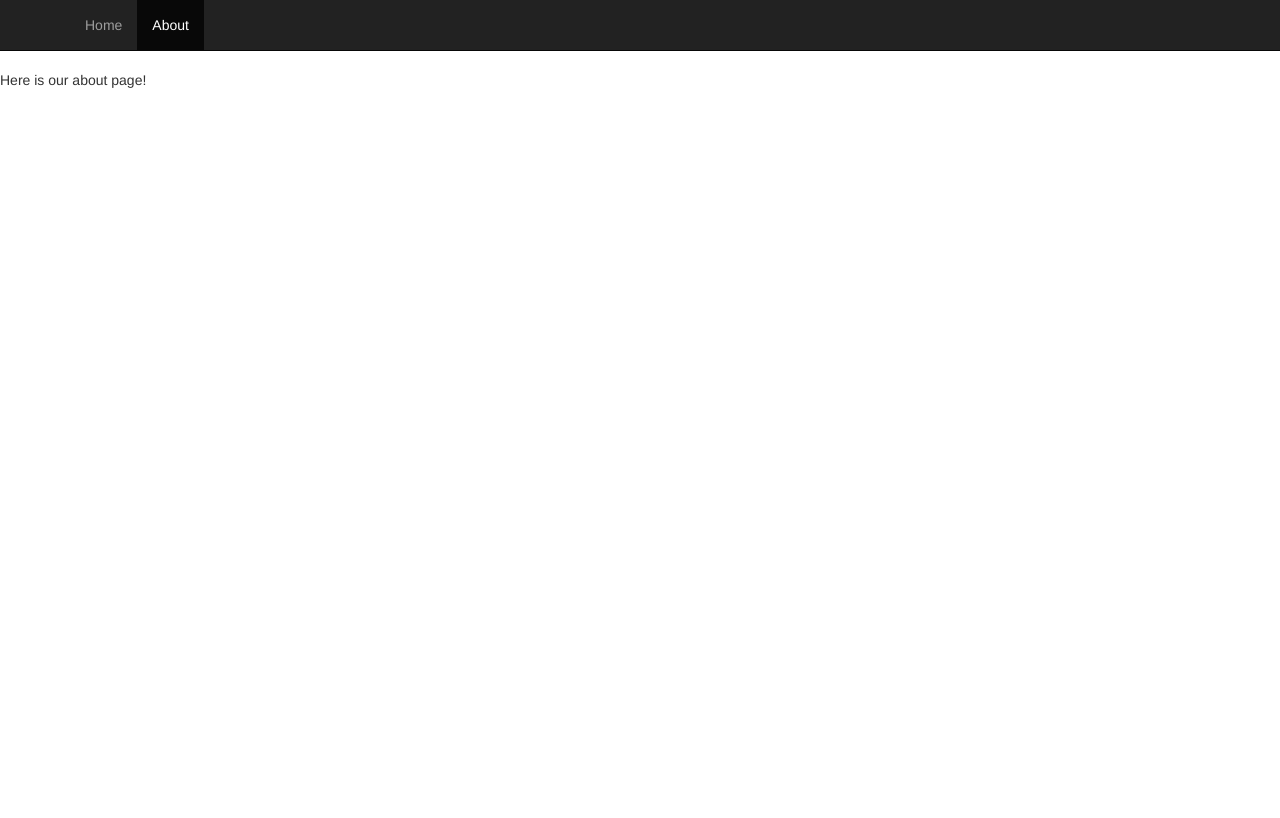
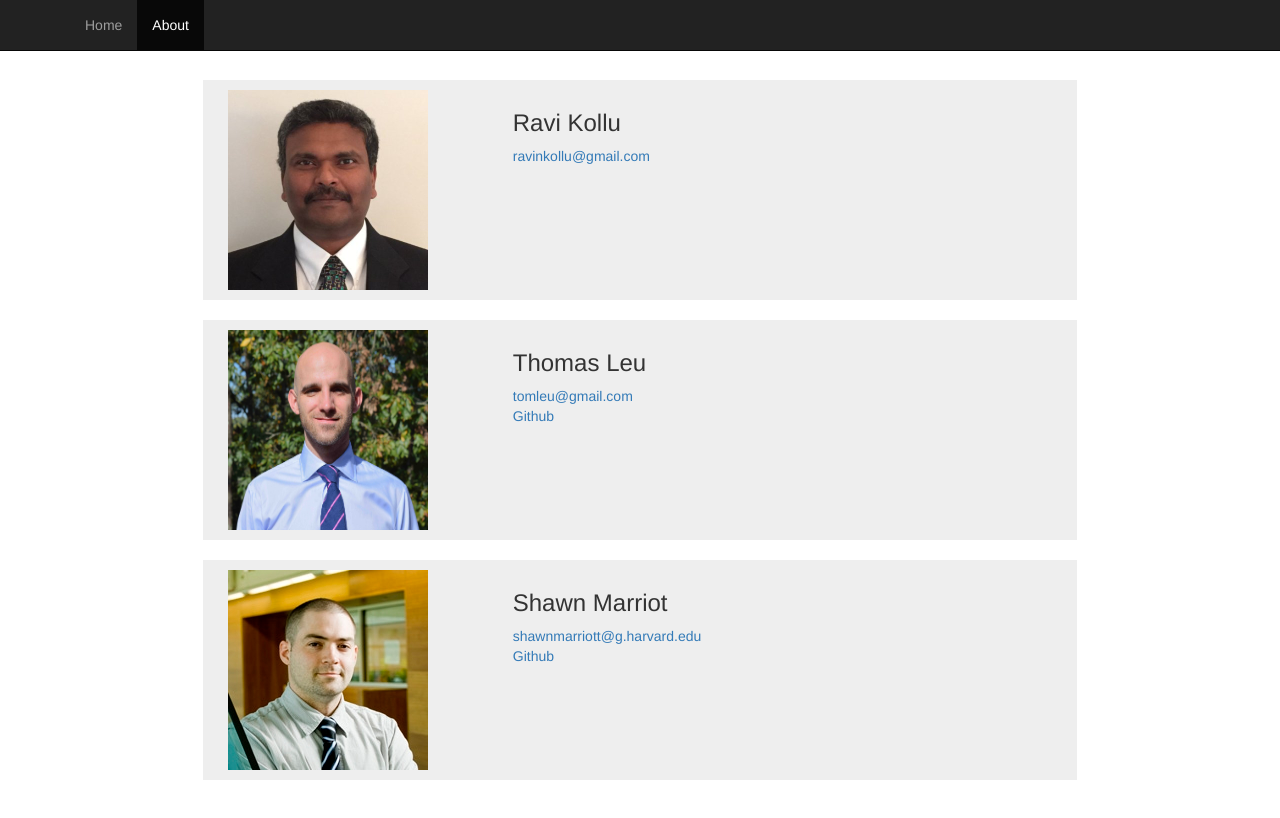
Before and after one commit to spitzgoby/cs171final, a website: page about.html in a window 1280 px wide. Drawn offline with Linux system fonts and the light colour scheme.

Commit message:
Add about page

```diff
--- a/about.html
+++ b/about.html
@@ -20,6 +20,43 @@
   </nav>
 
   <div class="fluid-container">
-    Here is our about page!
+
+    <div class="row">
+      <div class="col-sm-offset-2 col-sm-8 about-card">
+        <div class="col-sm-4">
+          <img src="img/ravik.jpg" alt="Ravi Kollu"></img>
+        </div>
+        <div class="col-sm-8">
+          <h3>Ravi Kollu</h3>
+          <a href="mailto:ravinkollu@gmail.com">ravinkollu@gmail.com</a><br>
+        </div>
+      </div>
+    </div>
+
+    <div class="row">
+      <div class="col-sm-offset-2 col-sm-8 about-card">
+        <div class="col-sm-4">
+          <img src="img/tom.jpg" alt="Tom Leu">
+        </div>
+        <div class="col-sm-8">
+          <h3>Thomas Leu</h3>
+          <a href="mailto:tomleu@gmail.com">tomleu@gmail.com</a><br>
+          <a href="https://github.com/spitzgoby">Github</a>
+        </div>
+      </div>
+    </div>
+
+    <div class="row">
+      <div class="col-sm-offset-2 col-sm-8 about-card">
+        <div class="col-sm-4">
+          <img src="img/shawn.jpg" alt="Shawn Marriot"></img>
+        </div>
+        <div class="col-sm-8">
+          <h3>Shawn Marriot</h3>
+          <a href="mailto:shawnmarriott@g.harvard.edu">shawnmarriott@g.harvard.edu</a><br>
+          <a href="https://github.com/mr-shawn-marriott">Github</a>
+        </div>
+      </div>
+    </div>
   </div>
 </body>
--- /dev/null
+++ b/src/css/about.scss
@@ -0,0 +1,11 @@
+.about-card {
+  margin-top: 10px;
+  margin-bottom: 10px;
+  padding: 10px;
+  background-color: #eee;
+
+  img {
+    width: 200px;
+    height: 200px;
+  }
+}
```
Also changed, not shown: index.html (+0 -2 lines), css/style.min.css, img/ravik.jpg (added), img/shawn.jpg (added), img/tom.jpg (added).
